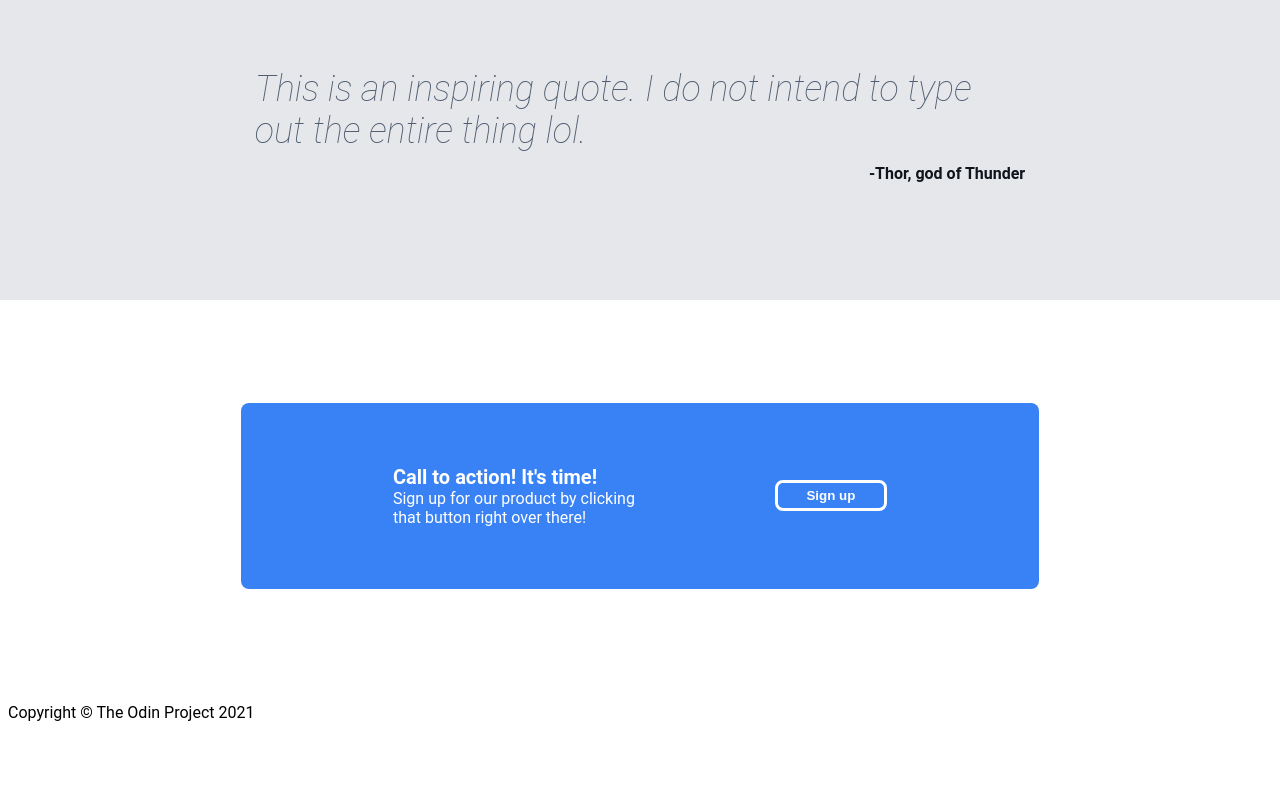
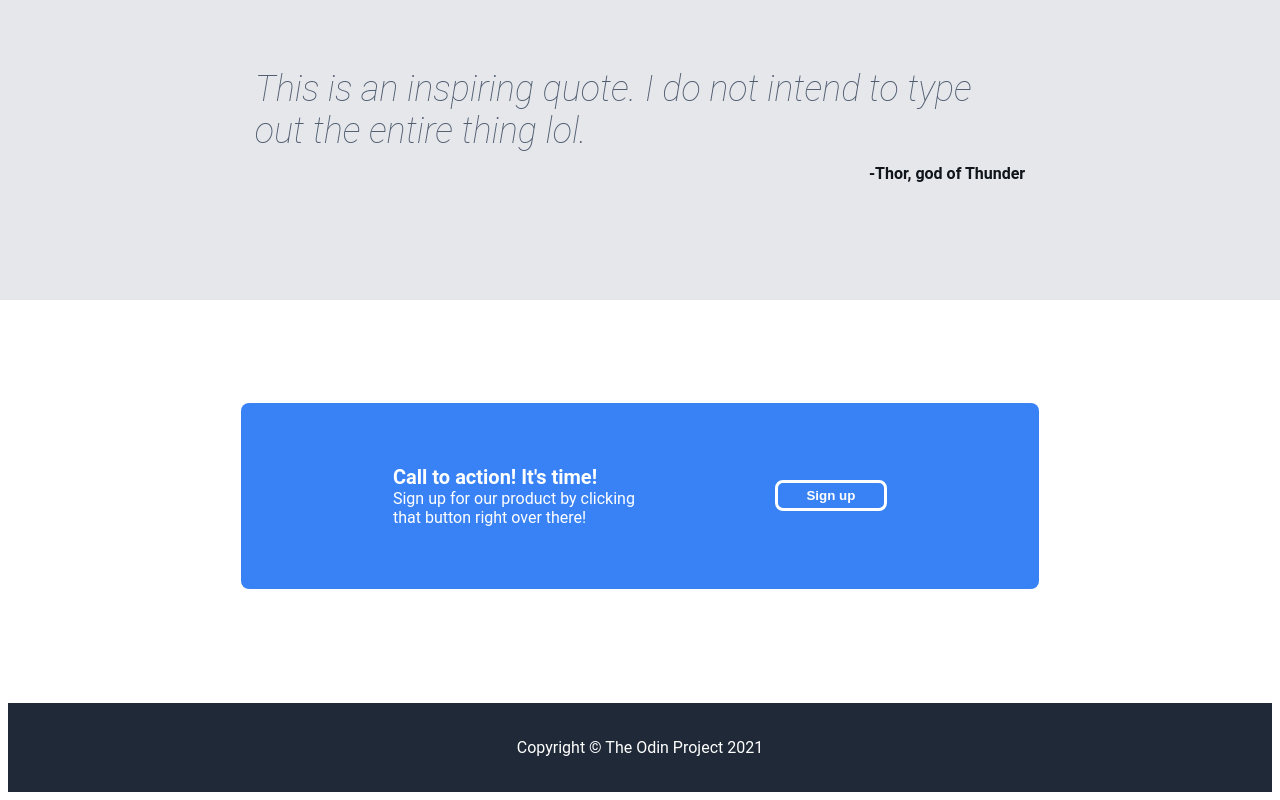
Before and after one commit to INll/odin-landing-pages, a plain HTML site: page index.html in a window 1280 px wide. Shown: the part 974-1774 px from the top of the page. Before the commit the page ends 1704 px from the top, so only its background shows below. Drawn offline with Linux system fonts and the light colour scheme.

Commit message:
Complete entire landing page

```diff
--- a/style.css
+++ b/style.css
@@ -220,3 +220,12 @@ li {
   padding: 1% 2%;
   color: white;
 }
+
+.footer {
+  display: flex;
+  justify-content: center;
+  align-items: center;
+  background-color: #1F2937;
+  color: white;
+  padding: 35px 0px 35px 0px;
+}
```
